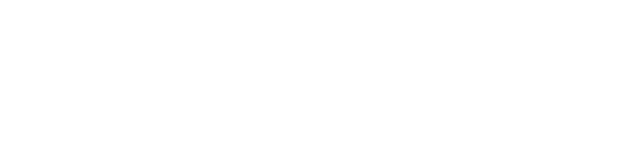
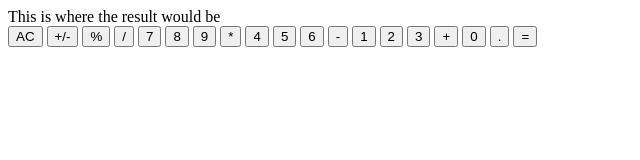
Before and after one commit to bhwk/web-calc, a plain HTML site: page index.html in a window 1280 px wide. Shown: the whole page, without its empty margins (0-640 px from the left). Drawn offline with Linux system fonts and the light colour scheme.

Commit message:
Add buttons for operations

```diff
--- a/index.html
+++ b/index.html
@@ -5,10 +5,31 @@
     <meta http-equiv="X-UA-Compatible" content="IE=edge">
     <meta name="viewport" content="width=device-width, initial-scale=1.0">
     <link rel="stylesheet" href="style.css">
-    <script defer href ="index.js"></script>
+    <script src="index.js" defer></script>
     <title>Document</title>
 </head>
 <body>
-
+    <div class="container">
+        <div class="display">This is where the result would be</div>
+        <button type="button">AC</button>
+        <button type="button">+/-</button>
+        <button type="button">%</button>
+        <button type="button">/</button>
+        <button type="button">7</button>
+        <button type="button">8</button>
+        <button type="button">9</button>
+        <button type="button">*</button>
+        <button type="button">4</button>
+        <button type="button">5</button>
+        <button type="button">6</button>
+        <button type="button">-</button>
+        <button type="button">1</button>
+        <button type="button">2</button>
+        <button type="button">3</button>
+        <button type="button">+</button>
+        <button type="button" class="grid-span-2">0</button>
+        <button type="button">.</button>
+        <button type="button">=</button>
+    </div>
 </body>
 </html>
```
